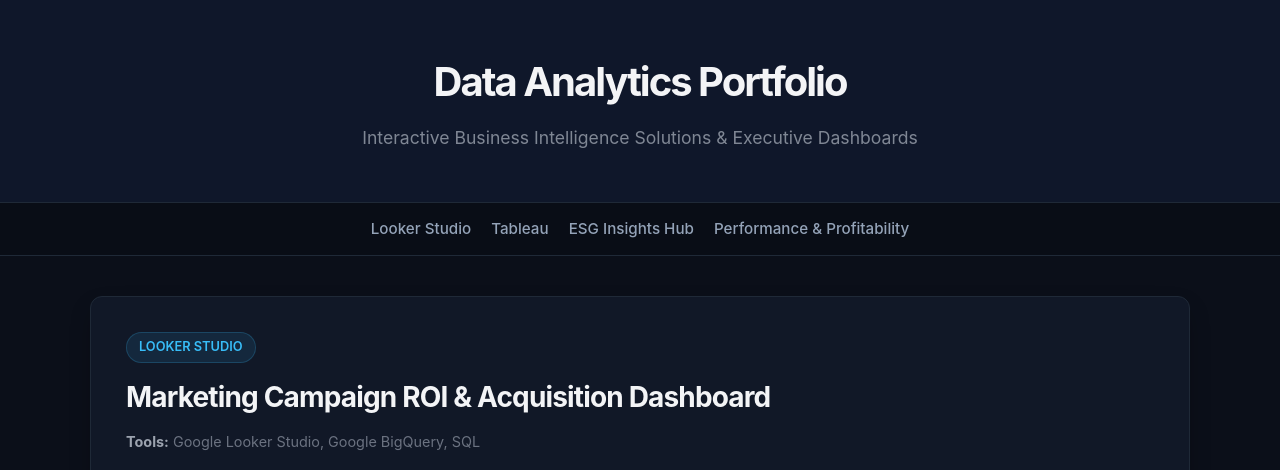
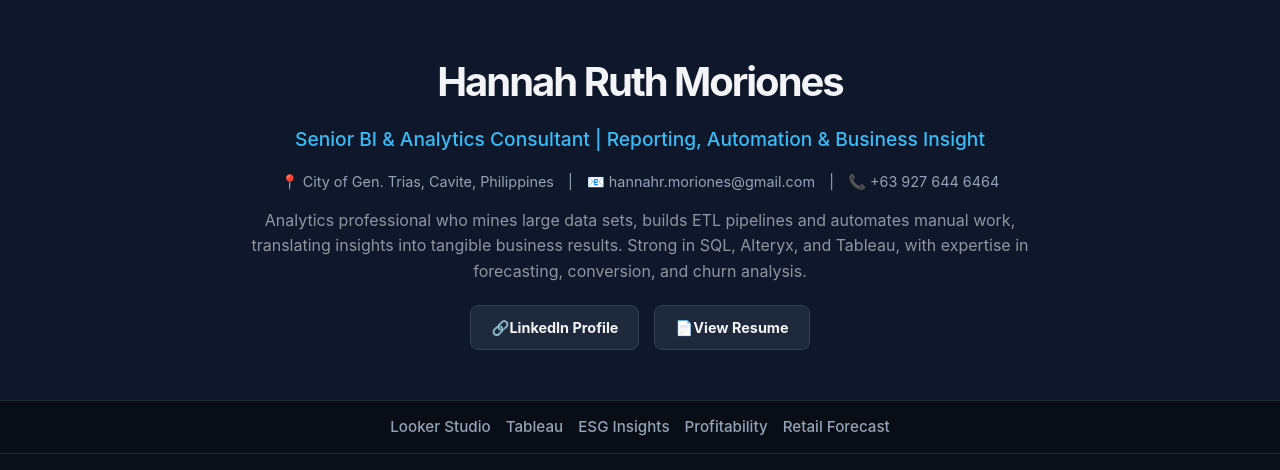
Before and after one commit to hannahrmori/data-portfolio, a plain HTML site: page index.html in a window 1280 px wide. Shown: the top 470 px of the page. Drawn offline with Linux system fonts and the light colour scheme.

Commit message:
Update index.html

```diff
--- a/index.html
+++ b/index.html
@@ -3,7 +3,7 @@
 <head>
     <meta charset="UTF-8">
     <meta name="viewport" content="width=device-width, initial-scale=1.0">
-    <title>Data Analytics Portfolio</title>
+    <title>Hannah Ruth Moriones | Data Analytics Portfolio</title>
     <style>
         :root {
             --primary: #38bdf8;
@@ -18,9 +18,17 @@
 
         header { background-color: #0f172a; color: var(--heading); padding: 50px 20px; text-align: center; border-bottom: 1px solid var(--border); }
         header h1 { margin: 0; font-size: 2.5rem; font-weight: 700; letter-spacing: -0.05em; color: var(--heading); }
-        header p { margin: 10px 0 0; opacity: 0.8; font-size: 1.1rem; }
+        header h3 { margin: 10px 0; font-size: 1.2rem; color: var(--primary); font-weight: 500; }
+        header p { max-width: 800px; margin: 15px auto; opacity: 0.9; font-size: 1rem; color: var(--text); }
 
-        nav { display: flex; justify-content: center; flex-wrap: wrap; gap: 20px; background: #090d16; padding: 14px; position: sticky; top: 0; z-index: 100; border-bottom: 1px solid var(--border); }
+        .contact-info { font-size: 0.9rem; color: #94a3b8; margin: 15px 0; }
+        .contact-info span { margin: 0 10px; }
+
+        .profile-actions { margin-top: 20px; display: flex; justify-content: center; gap: 15px; flex-wrap: wrap; }
+        .btn-profile { display: inline-flex; align-items: center; background-color: #1e293b; color: var(--heading); padding: 10px 20px; font-weight: 650; font-size: 0.9rem; text-decoration: none; border-radius: 8px; transition: background-color 0.2s, transform 0.1s; border: 1px solid #334155; }
+        .btn-profile:hover { background-color: #334155; color: white; transform: translateY(-1px); }
+
+        nav { display: flex; justify-content: center; flex-wrap: wrap; gap: 15px; background: #090d16; padding: 14px; position: sticky; top: 0; z-index: 100; border-bottom: 1px solid var(--border); }
         nav a { color: #94a3b8; text-decoration: none; font-weight: 500; font-size: 0.95rem; transition: color 0.2s; }
         nav a:hover { color: var(--primary); }
 
@@ -30,6 +38,7 @@
 
         .project-tag { display: inline-block; background: rgba(56, 189, 248, 0.1); color: var(--primary); padding: 4px 12px; border-radius: 9999px; font-size: 0.8rem; font-weight: 600; text-transform: uppercase; margin-bottom: 12px; border: 1px solid rgba(56, 189, 248, 0.2); }
         .project-tag.powerbi { background: rgba(245, 158, 11, 0.1); color: #fbbf24; border-color: rgba(245, 158, 11, 0.2); }
+        .project-tag.python { background: rgba(16, 185, 129, 0.1); color: #34d399; border-color: rgba(16, 185, 129, 0.2); }
 
         h2 { margin: 0 0 10px 0; font-size: 1.75rem; color: var(--heading); letter-spacing: -0.03em; }
         p { color: var(--text); }
@@ -51,15 +60,31 @@
 <body>
 
     <header>
-        <h1>Data Analytics Portfolio</h1>
-        <p>Interactive Business Intelligence Solutions & Executive Dashboards</p>
+        <h1>Hannah Ruth Moriones</h1>
+        <h3>Senior BI & Analytics Consultant | Reporting, Automation & Business Insight</h3>
+        <div class="contact-info">
+            <span>📍 City of Gen. Trias, Cavite, Philippines</span> |
+            <span>📧 hannahr.moriones@gmail.com</span> |
+            <span>📞 +63 927 644 6464</span>
+        </div>
+        <p>Analytics professional who mines large data sets, builds ETL pipelines and automates manual work, translating insights into tangible business results. Strong in SQL, Alteryx, and Tableau, with expertise in forecasting, conversion, and churn analysis.</p>
+
+        <div class="profile-actions">
+            <a href="https://www.linkedin.com/in/hannahmoriones/" target="_blank" class="btn-profile">
+                <span>🔗</span> LinkedIn Profile
+            </a>
+            <a href="https://drive.google.com/file/d/1hnvderKUIk19l4HKl6OeVYHFsT8hgTQV/view?usp=drive_link" target="_blank" class="btn-profile">
+                <span>📄</span> View Resume
+            </a>
+        </div>
     </header>
 
     <nav>
         <a href="#looker">Looker Studio</a>
         <a href="#tableau">Tableau</a>
-        <a href="#powerbi-esg">ESG Insights Hub</a>
-        <a href="#powerbi-perf">Performance & Profitability</a>
+        <a href="#powerbi-esg">ESG Insights</a>
+        <a href="#powerbi-perf">Profitability</a>
+        <a href="#python-retail">Retail Forecast</a>
     </nav>
 
     <div class="container">
@@ -130,6 +155,24 @@
             </div>
         </div>
 
+        <!-- PROJECT 5: PYTHON (RETAIL FORECAST PROJECT) -->
+        <div class="project-card" id="python-retail">
+            <span class="project-tag python">Python / Machine Learning</span>
+            <h2>Retail Demand Forecasting Model</h2>
+            <div class="meta-info"><strong>Tools:</strong> Python, Pandas, Scikit-Learn, Time-Series Modeling</div>
+            <p>A machine learning-driven analytics pipeline built to predict future retail sales trends, optimize inventory management, and evaluate temporal purchasing behaviors.</p>
+            <ul>
+                <li><strong>Data Pipeline & Feature Engineering:</strong> Cleaned, transformed, and structured historical transactional data into rich temporal features to capture seasonality and cyclical buying trends.</li>
+                <li><strong>Predictive Modeling:</strong> Implemented machine learning regression algorithms to generate accurate multi-period sales forecasts with robust error evaluation metrics.</li>
+            </ul>
+
+            <div class="download-container">
+                <a href="https://github.com/hannahrmori/RetailForecastProject" target="_blank" class="btn-download">
+                    <span>💻</span> View Source Code on GitHub
+                </a>
+            </div>
+        </div>
+
     </div>
 
 </body>
```
